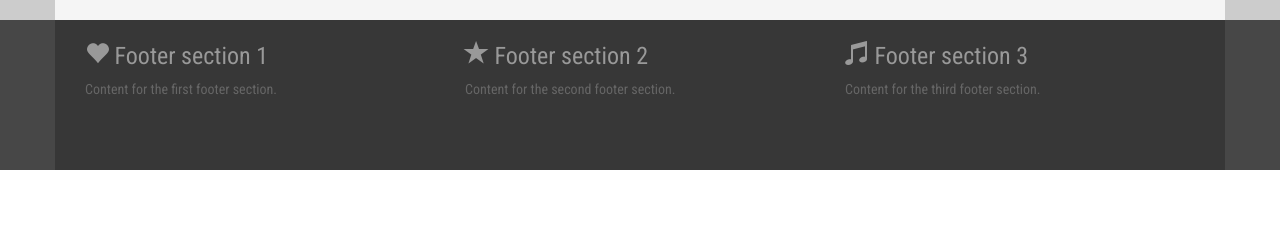
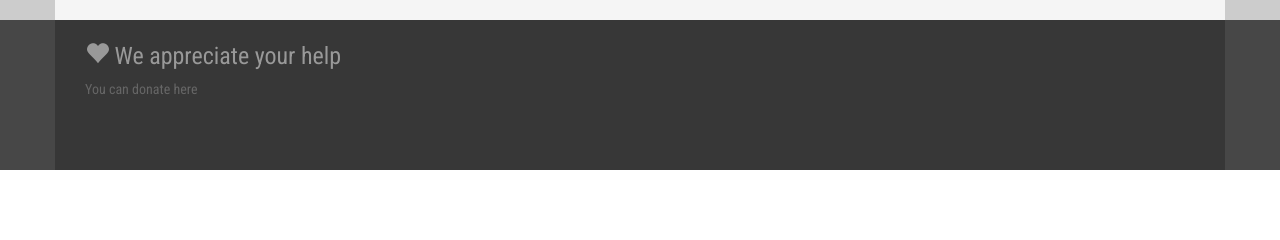
Before and after one commit to Tschakki/welcon, a PHP site: page /index.php in a window 1280 px wide. Shown: the part 513-753 px from the top of the page. Run offline with PHP 8.4, Linux system fonts and the light colour scheme; some libraries are stand-ins or nearby versions.

Commit message:
[footer.php] first footer section: ask for donation

```diff
--- a/footer.php
+++ b/footer.php
@@ -5,17 +5,17 @@
     <div class="bottom">
         <div class="container">
             <div class="col-md-4">
-                <h3><span class="glyphicon glyphicon-heart"></span> Footer section 1</h3>
-                <p>Content for the first footer section.</p>
+                <h3><span class="glyphicon glyphicon-heart"></span> We appreciate your help</h3>
+                <p>You can donate here</p>
             </div>
-            <div class="col-md-4">
+            <!--<div class="col-md-4">
                 <h3><span class="glyphicon glyphicon-star"></span> Footer section 2</h3>
                 <p>Content for the second footer section.</p>
             </div>
             <div class="col-md-4">
                 <h3><span class="glyphicon glyphicon-music"></span> Footer section 3</h3>
                 <p>Content for the third footer section.</p>
-            </div>
+            </div>-->
         </div>
     </div>
 
```
